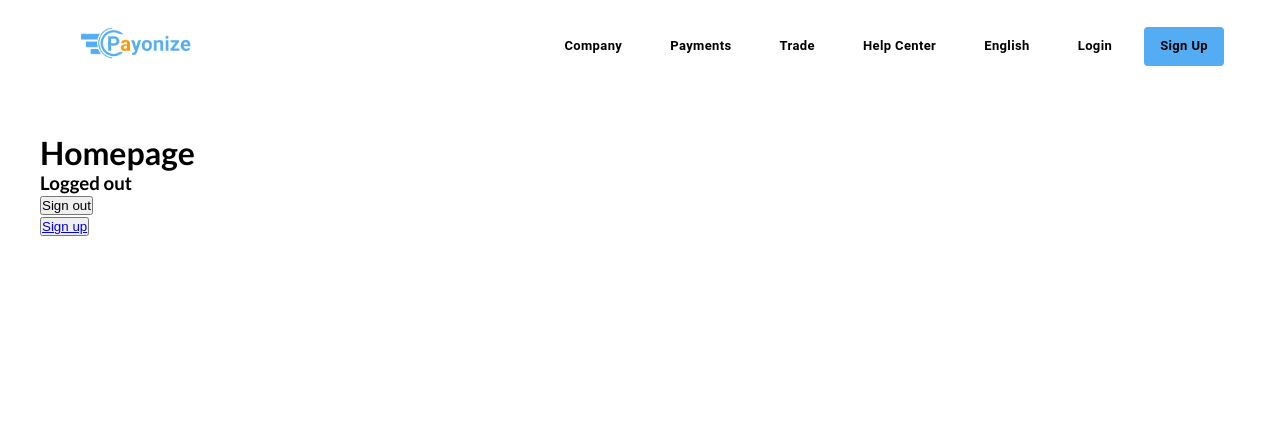
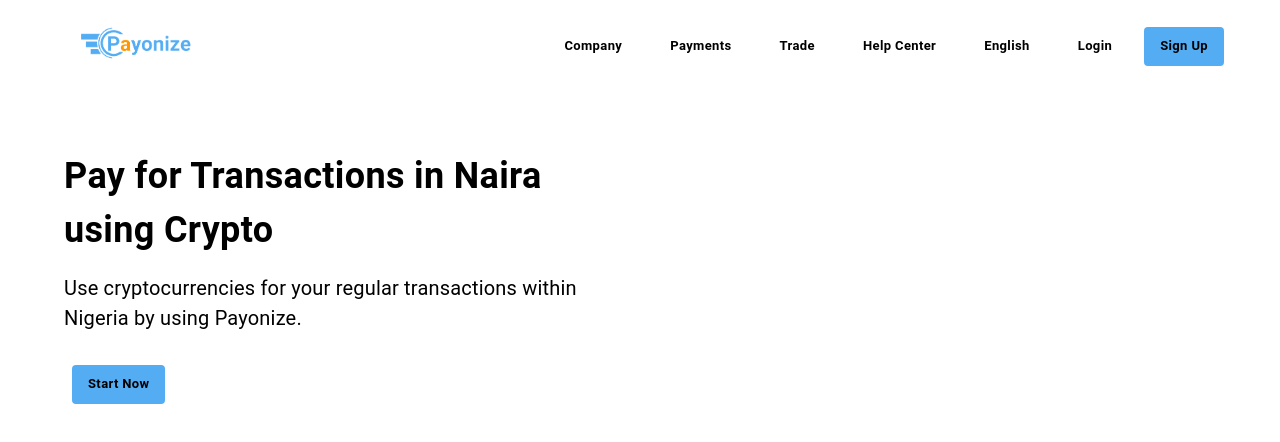
Before and after one commit to doseamp/web-frontend, a React (Create React App) app: page / in a window 1280 px wide. Shown: the top 442 px of the page. Built offline with nearby package versions, Linux system fonts and the light colour scheme; no server answers.

Commit message:
Created showcase without img

```diff
--- a/src/components/MainMenu.jsx
+++ b/src/components/MainMenu.jsx
@@ -14,14 +14,21 @@ const MainMenu = ({ pages }) => {
       }}
     >
       {pages.map((page) => (
+        <Link
+          key={page.name}
+          to={page.route}
+          style={{
+            textDecoration: "none",
+          }}
+        >
           <Button
             className="buttonStyle"
-          key={page.name}
             size="small"
             sx={{
               py: 1,
               px: 2,
               mx: 1,
+              color: "#000000",
               fontWeight: "bold",
               textTransform: "capitalize",
               background: "#ffffff",
@@ -30,18 +37,17 @@ const MainMenu = ({ pages }) => {
               },
             }}
           >
+            {page.name}
+          </Button>
+        </Link>
+      ))}
+
       <Link
-            to={page.route}
+        to="/signup"
         style={{
           textDecoration: "none",
-              color: "#000000",
         }}
       >
-            {page.name}
-          </Link>
-        </Button>
-      ))}
-
         <Button
           className="buttonStyle"
           size="small"
@@ -49,6 +55,7 @@ const MainMenu = ({ pages }) => {
             py: 1,
             px: 2,
             mx: 1,
+            color: "#000000",
             fontWeight: "bold",
             textTransform: "capitalize",
             background: "#54adf3",
@@ -57,16 +64,9 @@ const MainMenu = ({ pages }) => {
             },
           }}
         >
-        <Link
-          to="/signup"
-          style={{
-            textDecoration: "none",
-            color: "#000000",
-          }}
-        >
           Sign up
+        </Button>
       </Link>
-      </Button>
     </Stack>
   );
 };
--- a/src/components/MobileMenu.jsx
+++ b/src/components/MobileMenu.jsx
@@ -44,27 +44,27 @@ const MobileMenu = ({ pages }) => {
         }}
       >
         <Box display="flex" sx={{ mt: 2 }}>
+          <Link
+            to="/"
+            style={{
+              textDecoration: "none",
+              textTransform: "capitalize",
+            }}
+          >
             <Button
               className="buttonStyle"
               onClick={() => setOpenDrawer(false)}
               sx={{
+                color: "#000000",
                 fontWeight: "bold",
                 fontSize: "1.5rem",
                 pl: 2,
               }}
               size="large"
             >
-            <Link
-              to="/"
-              style={{
-                textDecoration: "none",
-                textTransform: "capitalize",
-                color: "#000000",
-              }}
-            >
               Payonize
+            </Button>
           </Link>
-          </Button>
 
           <Button
             className="buttonStyle"
@@ -114,6 +114,13 @@ const MobileMenu = ({ pages }) => {
             </ListItemButton>
           ))}
 
+          <Link
+            to="/signup"
+            style={{
+              textDecoration: "none",
+              fontWeight: "bold",
+            }}
+          >
             <Button
               className="buttonStyle"
               size="medium"
@@ -121,6 +128,7 @@ const MobileMenu = ({ pages }) => {
                 py: 2,
                 px: 2,
                 width: "100%",
+                color: "#000000",
                 fontWeight: "bold",
                 textTransform: "capitalize",
                 background: "#54adf3",
@@ -130,17 +138,9 @@ const MobileMenu = ({ pages }) => {
               }}
               onClick={() => setOpenDrawer(false)}
             >
-            <Link
-              to="/signup"
-              style={{
-                textDecoration: "none",
-                color: "#000000",
-                fontWeight: "bold",
-              }}
-            >
               Sign up
+            </Button>
           </Link>
-          </Button>
         </List>
       </Drawer>
     </Stack>
--- /dev/null
+++ b/src/components/Showcase.jsx
@@ -0,0 +1,51 @@
+import { Link } from "react-router-dom";
+import { Button, Container, Grid, Typography } from "@mui/material";
+
+const Showcase = () => {
+  return (
+    <Container maxWidth="xl">
+      <Grid container spacing={2} alignItems="center">
+        <Grid item xs={12} md={6}>
+          <Typography
+            className="headingStyle"
+            sx={{ fontSize: "36px", fontWeight: "bold", py: 2 }}
+          >
+            Pay for Transactions in Naira using Crypto
+          </Typography>
+          <Typography sx={{ fontSize: "20px", pb: 4 }}>
+            Use cryptocurrencies for your regular transactions within Nigeria by
+            using Payonize.
+          </Typography>
+
+          <Link
+            to="/signup"
+            style={{
+              textDecoration: "none",
+            }}
+          >
+            <Button
+              className="buttonStyle"
+              size="small"
+              sx={{
+                py: 1,
+                px: 2,
+                mx: 1,
+                fontWeight: "bold",
+                color: "#000000",
+                textTransform: "capitalize",
+                background: "#54adf3",
+                ":hover": {
+                  background: "#54adf3",
+                },
+              }}
+            >
+              Start now
+            </Button>
+          </Link>
+        </Grid>
+      </Grid>
+    </Container>
+  );
+};
+
+export default Showcase;
--- a/src/pages/Home.jsx
+++ b/src/pages/Home.jsx
@@ -1,23 +1,7 @@
-import { useContext } from "react";
-import { AuthContext } from "../contexts/AuthContext";
-import { Link } from "react-router-dom";
+import Showcase from "../components/Showcase";
 
 const Home = () => {
-  const { user } = useContext(AuthContext);
-  const handleClick = useContext(AuthContext);
-
-  return (
-    <div>
-      <h1>Homepage</h1>
-      <h3>{user ? `Logged in as: ${user.email}` : `Logged out`}</h3>
-      {user && console.log(user)}
-      <button onClick={handleClick.signout}>Sign out</button>
-      <br />
-      <button>
-        <Link to="/signup">Sign up</Link>
-      </button>
-    </div>
-  );
+  return <Showcase />;
 };
 
 export default Home;
```
Lines whose indentation alone changed are shown as unchanged.
